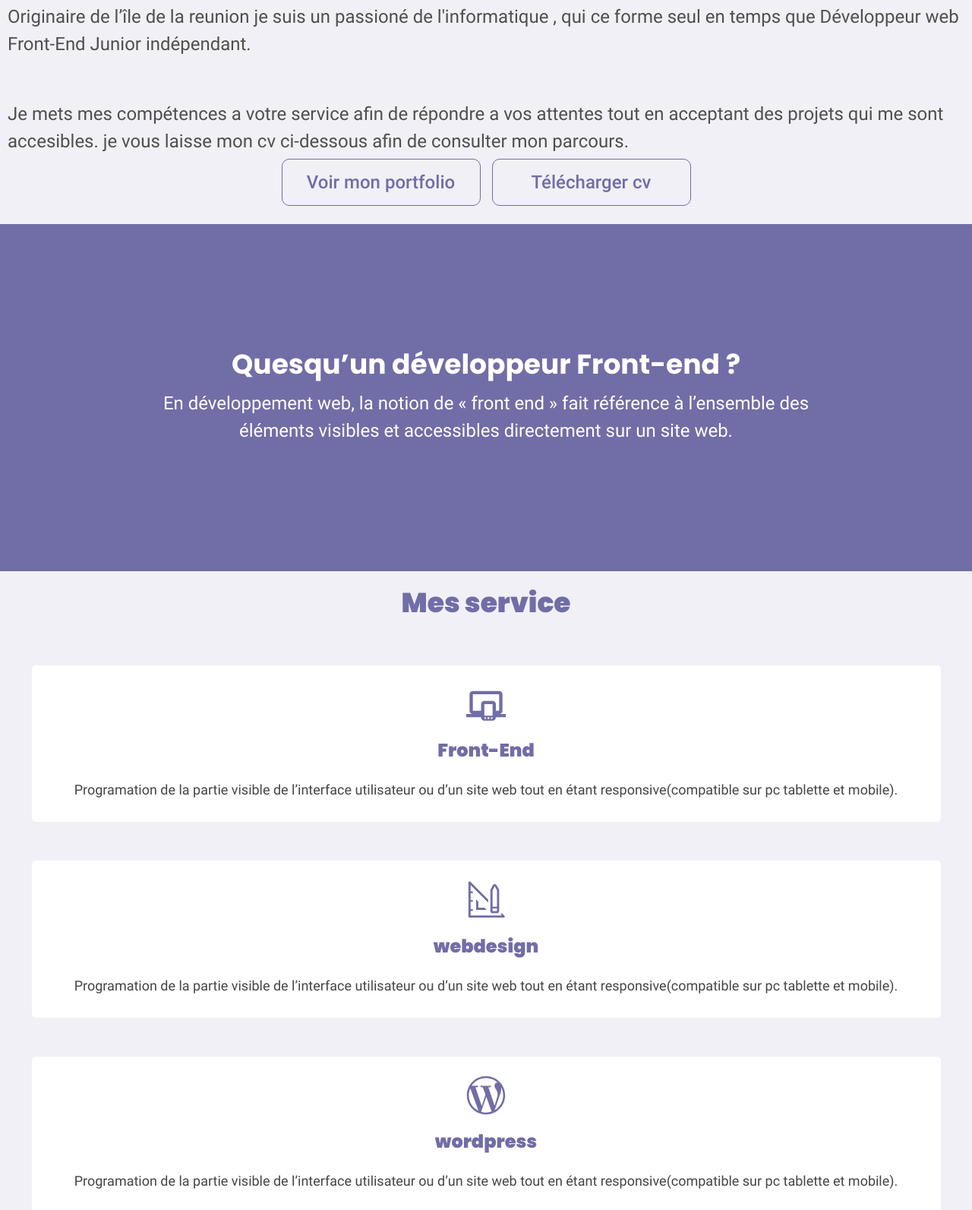
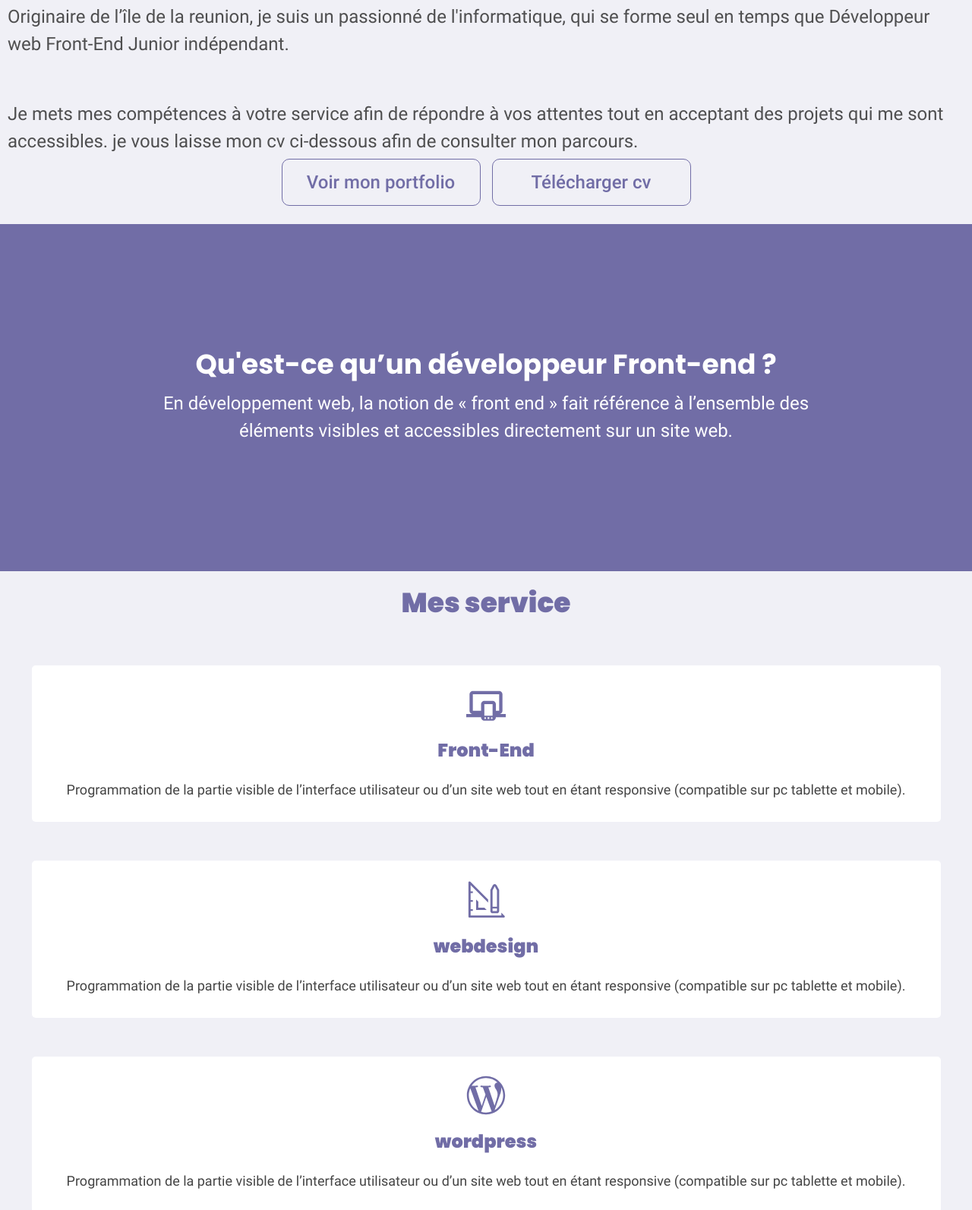
Before and after one commit to maakino/portfoliov2, a website: page index.html in a window 1280 px wide. Shown: the part 1238-2831 px from the top of the page at 76% size. Drawn offline with Linux system fonts and the light colour scheme.

Commit message:
Update index.html

```diff
--- a/index.html
+++ b/index.html
@@ -81,11 +81,11 @@
                 <h2>Présentation</h2>
                 <p> Bonjour, je suis Equerre Teddy.</p>
 
-                <p>Originaire de l’île de la reunion je suis un passioné de l'informatique , qui ce forme seul en temps
+                <p>Originaire de l’île de la reunion, je suis un passionné de l'informatique, qui se forme seul en temps
                     que Développeur web Front-End Junior indépendant.</p>
 
-                <p class="presentation__txt-marg">Je mets mes compétences a votre service afin de répondre a vos attentes tout en acceptant des projets
-                    qui me sont accesibles. je vous laisse mon cv ci-dessous afin de consulter mon parcours.</p>
+                <p class="presentation__txt-marg">Je mets mes compétences à votre service afin de répondre à vos attentes tout en acceptant des projets
+                    qui me sont accessibles. je vous laisse mon cv ci-dessous afin de consulter mon parcours.</p>
 
                 <div class=" presentation__btn">
                     <a href="#">Voir mon portfolio</a>
@@ -101,7 +101,7 @@
         <!-- page 3 -->
 
         <section class="def">
-            <h2>Quesqu’un développeur Front-end ?</h2>
+            <h2>Qu'est-ce qu’un développeur Front-end ?</h2>
             <p>En développement web, la notion de « front end » fait référence à l’ensemble des éléments visibles et
                 accessibles directement sur un site web. </p>
         </section>
@@ -112,8 +112,8 @@
             <div class="service__content">
                 <div class="service__content-box">
                     <h3>Front-End</h3>
-                    <p>Programation de la partie visible de l’interface utilisateur ou d’un site web tout en étant
-                        responsive(compatible sur pc tablette et mobile).</p>
+                    <p>Programmation de la partie visible de l’interface utilisateur ou d’un site web tout en étant
+                        responsive (compatible sur pc tablette et mobile).</p>
                     <img src="img/logo/front.svg" alt="icon-front-end" width="52px" height="52px">
 
                 </div>
@@ -122,8 +122,8 @@
                 <div class="service__content-box">
 
                     <h3>webdesign</h3>
-                    <p>Programation de la partie visible de l’interface utilisateur ou d’un site web tout en étant
-                        responsive(compatible sur pc tablette et mobile).</p>
+                    <p>Programmation de la partie visible de l’interface utilisateur ou d’un site web tout en étant
+                        responsive (compatible sur pc tablette et mobile).</p>
                     <img src="img/logo/design.svg" alt="icon-webdesign" width="52px" height="52px">
 
                 </div>
@@ -132,8 +132,8 @@
                 <div class="service__content-box">
 
                     <h3>wordpress</h3>
-                    <p>Programation de la partie visible de l’interface utilisateur ou d’un site web tout en étant
-                        responsive(compatible sur pc tablette et mobile).</p>
+                    <p>Programmation de la partie visible de l’interface utilisateur ou d’un site web tout en étant
+                        responsive (compatible sur pc tablette et mobile).</p>
                     <img src="img/logo/wordpress.svg" alt="icon-wordpress" width="52px" height="52px">
 
                 </div>
@@ -145,16 +145,16 @@
                 <h2>contact</h2>
                 <div class="contact__form-block">
                     <img src="img/logo/user.svg" alt="icon-user" aria-hidden="true" width="27px" height="27px">
-                    <input type="text" placeholder="entrer votre nom">
+                    <input type="text" placeholder="entrez votre nom">
                 </div>
                 <div class="contact__form-block">
                     <img src="img/logo/message-contact.svg" alt="icon-message" aria-hidden="true">
-                    <input type="email" placeholder="entrer votre nom">
+                    <input type="email" placeholder="entrez votre nom">
                 </div>
 
                 <div class=" contact__form-block contact__form-message">
                     <img src="img/logo/send-contact.svg" alt="icon-envoyer" aria-hidden="true">
-                    <textarea name="" id="" placeholder="Entrer votre message"></textarea>
+                    <textarea name="" id="" placeholder="Entrez votre message"></textarea>
 
                 </div>
                 <input class="contact__form-button" type="submit"  value="Envoyer">
```
